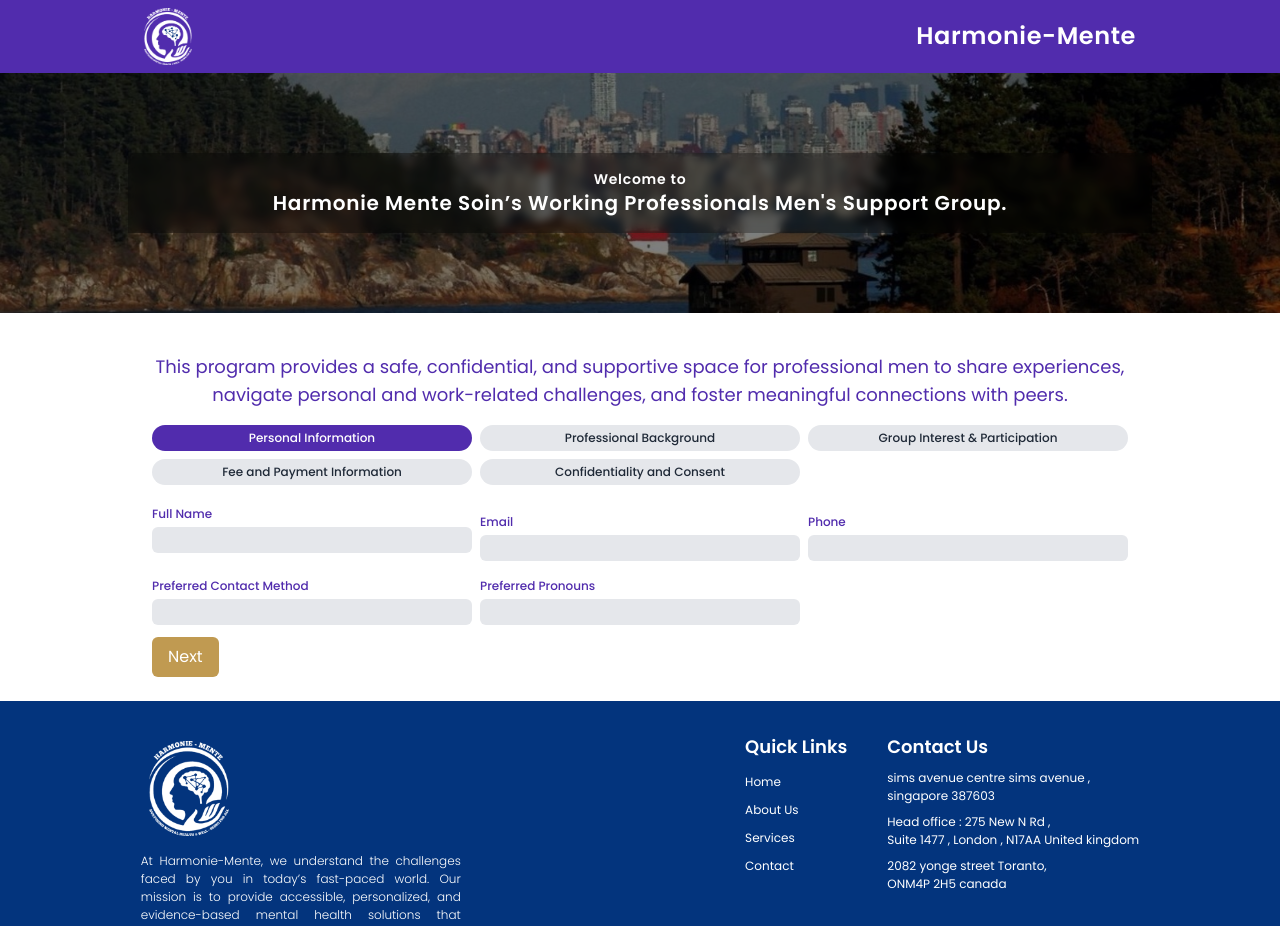
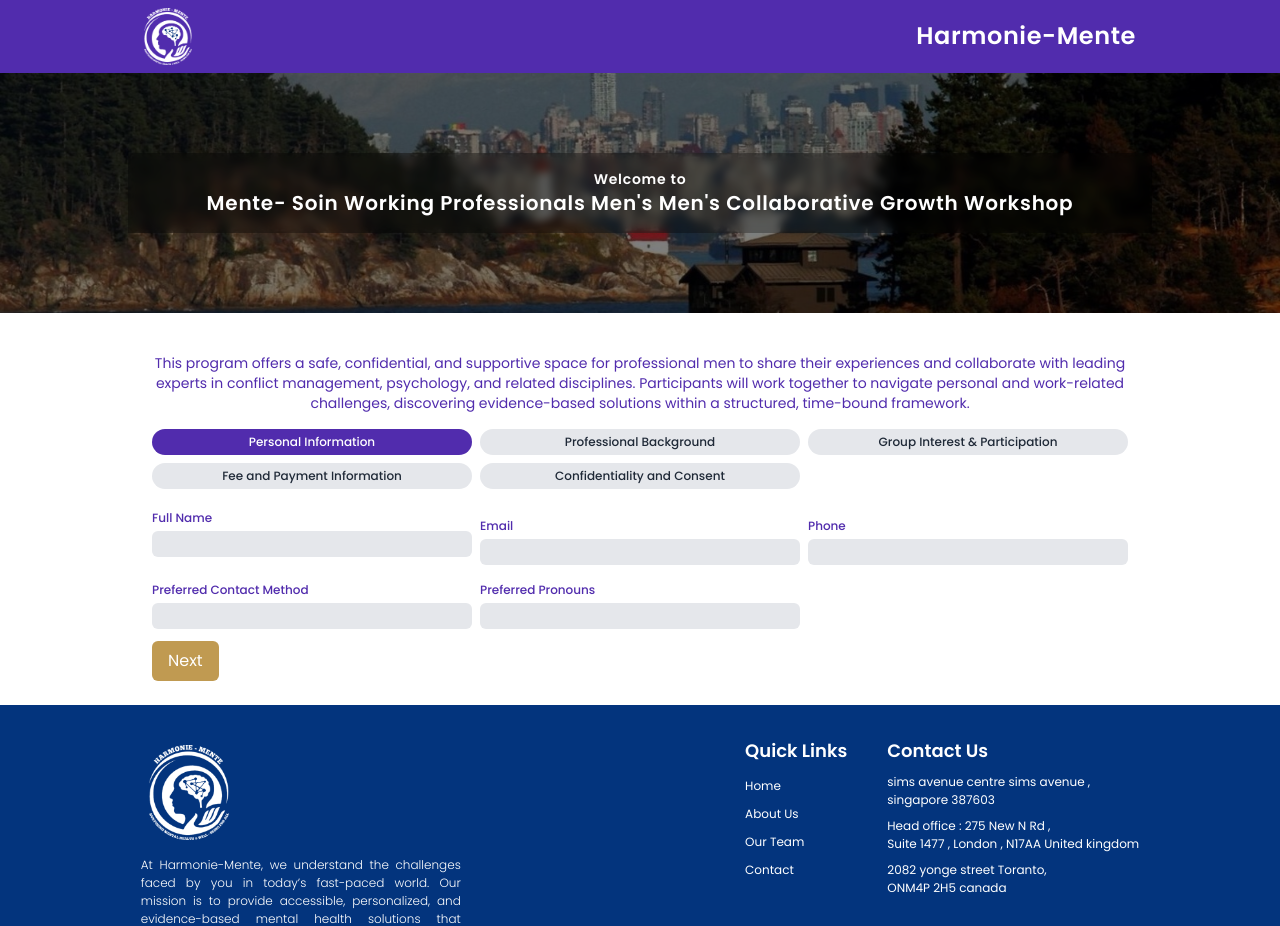
Before and after one commit to Antony-24/Harmonie-Mente-Registration, a React (Create React App) app: page /mens-group-registration in a window 1280 px wide. Shown: the top 926 px of the page. Built offline with nearby package versions, Linux system fonts and the light colour scheme.

Commit message:
thirteenth

```diff
--- a/src/Footer.js
+++ b/src/Footer.js
@@ -29,8 +29,8 @@ function Footer() {
             <ul className="space-y-1">
               <li><a href="https://harmoniemente.com" className="hover:text-gray-300 text-[12px]">Home</a></li>
               <li><a href="https://harmoniemente.com/about-us/" className="hover:text-gray-300 text-[12px]">About Us</a></li>
-              <li><a href="https://harmoniemente.com/services/" className="hover:text-gray-300 text-[12px]">Services</a></li>
-              <li><a href="https://harmoniemente.com/contact-us/" className="hover:text-gray-300 text-[12px]">Contact</a></li>
+              <li><a href="https://harmoniemente.com/team/" className="hover:text-gray-300 text-[12px]">Our Team</a></li>
+              <li><a href="https://harmoniemente.com/contact" className="hover:text-gray-300 text-[12px]">Contact</a></li>
             </ul>
           </div>
 
--- a/src/Header.js
+++ b/src/Header.js
@@ -14,10 +14,11 @@ function Header() {
           <img
             src={logo}
             alt="logo"
-            className="w-12 cursor-pointer"
+            className="w-12 hover:animate-pulse cursor-pointer"
             onClick={handleLogoClick} // Calling handleLogoClick on logo click
           />
-          <h1 className="text-[20px] my-3 text-xl md:text-2xl tracking-wide text-center text-white font-semibold">
+          <h1 onClick={handleLogoClick} // Calling handleLogoClick on logo click
+          className="text-[20px] cursor-pointer hover:transition-all hover:translate-y-1 hover:animate-pulse my-3 text-xl md:text-2xl tracking-wide text-center text-white font-semibold">
             Harmonie-Mente
           </h1>
         </div>
--- a/src/MensBanner.js
+++ b/src/MensBanner.js
@@ -15,7 +15,7 @@ function MensBanner() {
 
       <div className='bg-black/30 backdrop-blur-sm w-full py-4'>
       <p className='text-sm'>Welcome to</p>
-      <p className='text-xl'>Harmonie Mente Soin’s Working Professionals Men's Support Group.</p>
+      <p className='text-xl'>Mente- Soin  Working Professionals Men's Men's Collaborative Growth Workshop</p>
       {/* <p className='text-sm tracking-wide'>Start Date: January 11, 2024, at 10 AM EST (Alternate Saturdays)</p> */}
       </div>
         </div>
--- a/src/SupportGroupRegistrationForm.js
+++ b/src/SupportGroupRegistrationForm.js
@@ -154,12 +154,12 @@ const handleChange = (field, value) => {
         {renderSection()}
         <div className="flex justify-between mt-3">
           {activeSection > 0 && (
-            <button className="px-4 py-2 bg-[#512cad] text-white rounded-md" onClick={handlePreviousSection}>
+            <button className="px-4 py-2 bg-[#FAF9F6] text-white rounded-md" onClick={handlePreviousSection}>
               Previous
             </button>
           )}
           {activeSection < sections.length - 1 ? (
-            <button className="px-4 py-2 bg-[#c09a51] text-white rounded-md" onClick={handleNextSection}>
+            <button className="px-4 py-2 bg-[#FAF9F6] text-white rounded-md" onClick={handleNextSection}>
               Next
             </button>
           ) : (
--- a/src/WorkingProfessionalsRegistrationForm.js
+++ b/src/WorkingProfessionalsRegistrationForm.js
@@ -156,8 +156,8 @@ const WorkingProfessionalsSupportGroupForm = () => {
 
   return (
     <div className="max-w-[95%] md:max-w-[80%] mx-auto p-6 bg-white rounded-lg">
-      <p className="text-lg text-center text-[#512CAD] font-normal my-4">
-      This program provides a safe, confidential, and supportive space for professional men to share experiences, navigate personal and work-related challenges, and foster meaningful connections with peers.
+      <p className="text-sm text-center text-[#512CAD] font-normal my-4">
+      This program offers a safe, confidential, and supportive space for professional men to share their experiences and collaborate with leading experts in conflict management, psychology, and related disciplines. Participants will work together to navigate personal and work-related challenges, discovering evidence-based solutions within a structured, time-bound framework.
       </p>
 
       {renderNavigation()}
```
